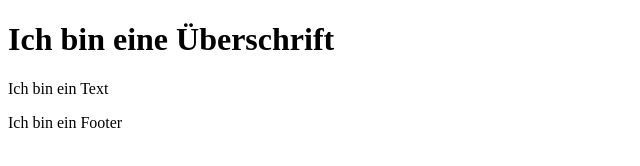
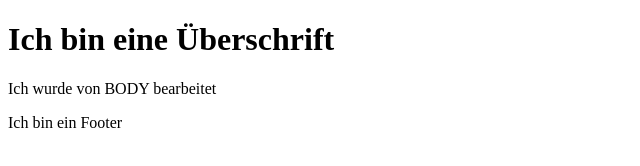
Before and after one commit to Orianaqh/branchMe, a plain HTML site: page index.html in a window 1280 px wide. Shown: the whole page, without its empty margins (0-640 px from the left). Drawn offline with Linux system fonts and the light colour scheme.

Commit message:
index.html Text geändert1

```diff
--- a/index.html
+++ b/index.html
@@ -9,7 +9,7 @@
    <h1>Ich bin eine Überschrift</h1>
   </header>
   <main>
-   <p>Ich bin ein Text</p>
+   <p>Ich wurde von BODY bearbeitet</p>
   </main>
   <footer>
    <p>Ich bin ein Footer</p>
```
